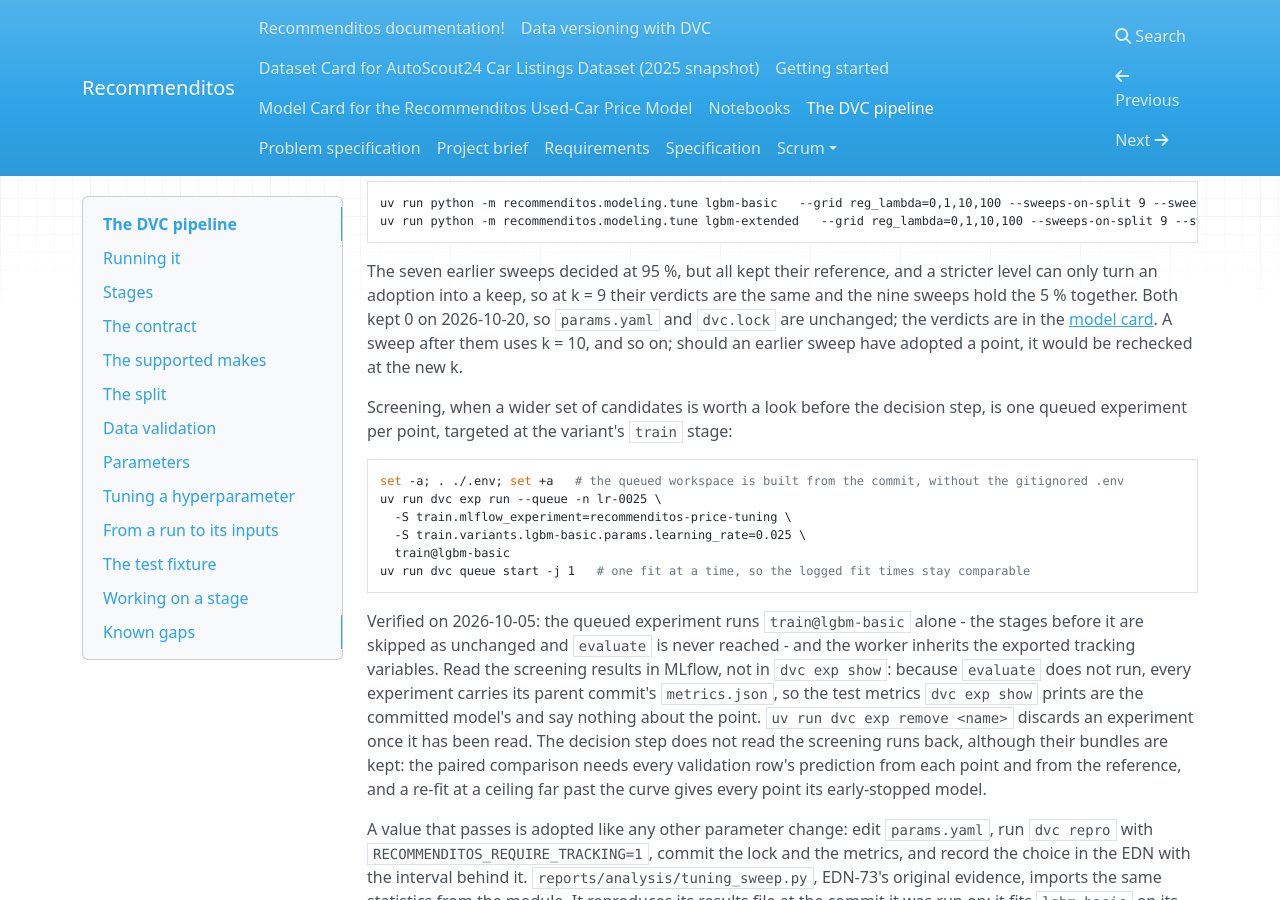
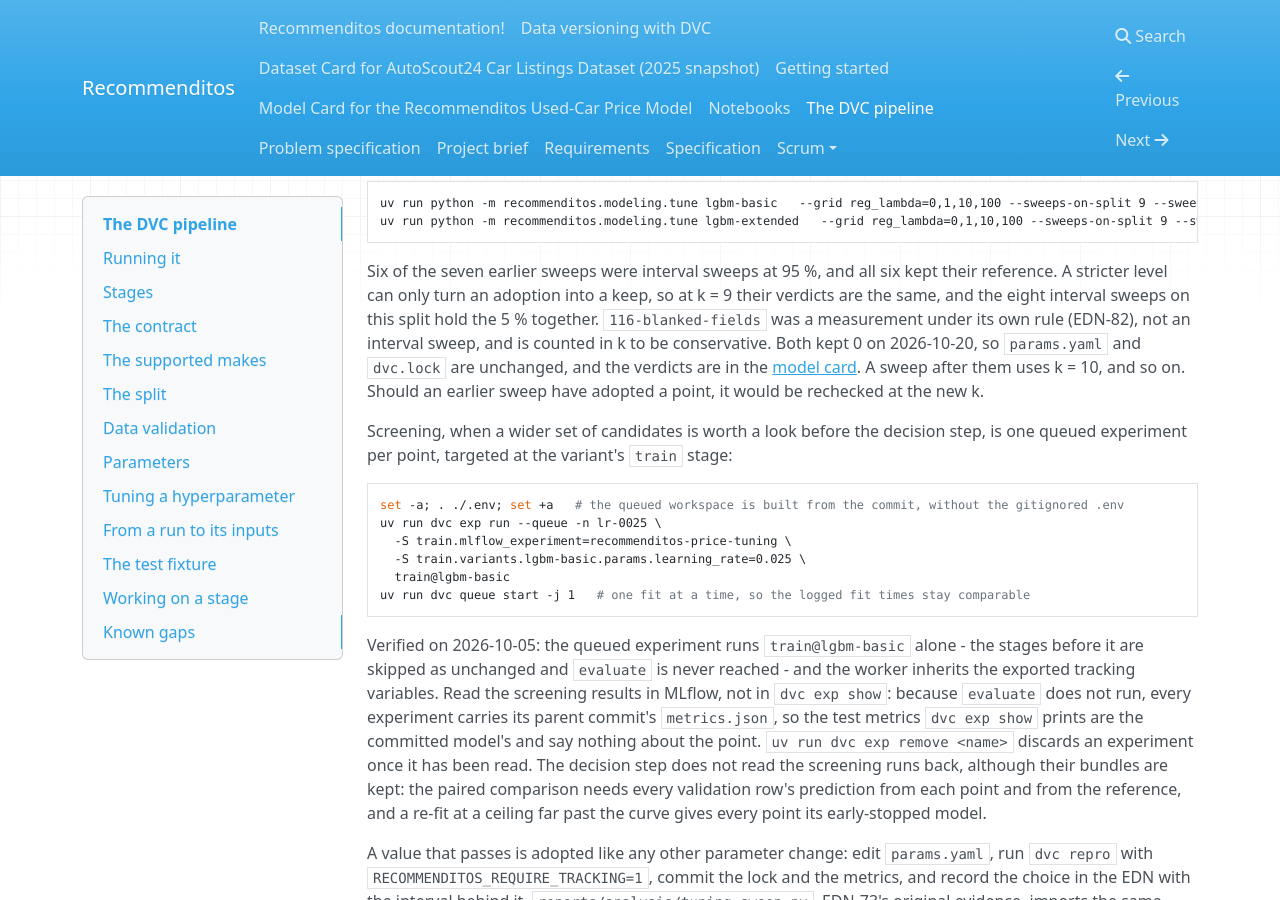
Before and after one commit to mlops-2627q1-mds-upc/MLOPS_Recommenditos, an MkDocs documentation site: the page built from docs/docs/pipeline.md, in a window 1280 px wide and 900 px high, scrolled down 11678 px. Built offline with MkDocs 1.6.1, drawn with Linux system fonts in a browser that asks for light colours; nearby versions of some CDN libraries; some of the changed text lies outside the part shown.

Commit message:
docs: correct the cross-sweep accounting and restore EDN-73's recorded content after review

````diff
--- a/docs/docs/pipeline.md
+++ b/docs/docs/pipeline.md
@@ -291,7 +291,7 @@
 - **The metric is `validation_l1_log_price`**, which `train` logs to MLflow and writes into `model.json`.
   It is what early stopping reads, and on this data its bootstrap intervals are about 2.5 times narrower than MdAPE's relative to the value, so it can resolve differences MdAPE cannot. Validation MdAPE is reported beside it and decides nothing.
 - **A value replaces the committed one only when the difference is resolved for the whole sweep at once.** A point is adopted only when its simultaneous interval of the validation L1 difference lies entirely below zero, and when several do, the one with the lowest validation L1.
-  The interval is at the sweep's family level, 1 - 0.05/k, which `--sweeps-on-split k` sets; its default of 1 keeps the 95 % the sweeps before issue #117 used.
+  The interval is at the sweep's family level, 1 - 0.05/k, which `--sweeps-on-split k` sets. Its default of 1 keeps the 95 % the sweeps before issue #117 used.
   On this validation split that resolves a difference of about 1 % and nothing smaller: in the four sweeps of issue #88 the simultaneous half-widths ran from 0.0008 to 0.0015, which is 0.8 % to 1.6 % of the reference's validation L1 (0.100 for `lgbm-basic`, 0.097 for `lgbm-extended`), and the best point of any sweep was 0.4 % better.
 - **Every point is decided by early stopping.** The search fits every point at a ceiling of 20,000 trees, far past the curve, so the comparison is between early-stopped models (EDN-73); a point the ceiling still ended is flagged and never adopted.
   The search's validation figures are optimistic, because early stopping picks each point's tree count on the same validation rows that score it.
@@ -340,9 +340,10 @@
 uv run python -m recommenditos.modeling.tune lgbm-extended   --grid reg_lambda=0,1,10,100 --sweeps-on-split 9 --sweep 117-lgbm-extended-reg-lambda
 ```
 
-The seven earlier sweeps decided at 95 %, but all kept their reference, and a stricter level can only turn an adoption into a keep, so at k = 9 their verdicts are the same and the nine sweeps hold the 5 % together.
-Both kept 0 on 2026-10-20, so `params.yaml` and `dvc.lock` are unchanged; the verdicts are in the [model card](model-card.md#hyperparameters-as-trained).
-A sweep after them uses k = 10, and so on; should an earlier sweep have adopted a point, it would be rechecked at the new k.
+Six of the seven earlier sweeps were interval sweeps at 95 %, and all six kept their reference. A stricter level can only turn an adoption into a keep, so at k = 9 their verdicts are the same, and the eight interval sweeps on this split hold the 5 % together.
+`116-blanked-fields` was a measurement under its own rule (EDN-82), not an interval sweep, and is counted in k to be conservative.
+Both kept 0 on 2026-10-20, so `params.yaml` and `dvc.lock` are unchanged, and the verdicts are in the [model card](model-card.md#hyperparameters-as-trained).
+A sweep after them uses k = 10, and so on. Should an earlier sweep have adopted a point, it would be rechecked at the new k.
 
 Screening, when a wider set of candidates is worth a look before the decision step, is one queued experiment per point, targeted at the variant's `train` stage:
 
````
Also changed, not shown: docs/docs/model-card.md (+4 -4 lines), reports/edn.md (+11 -9 lines), 2 other files.
